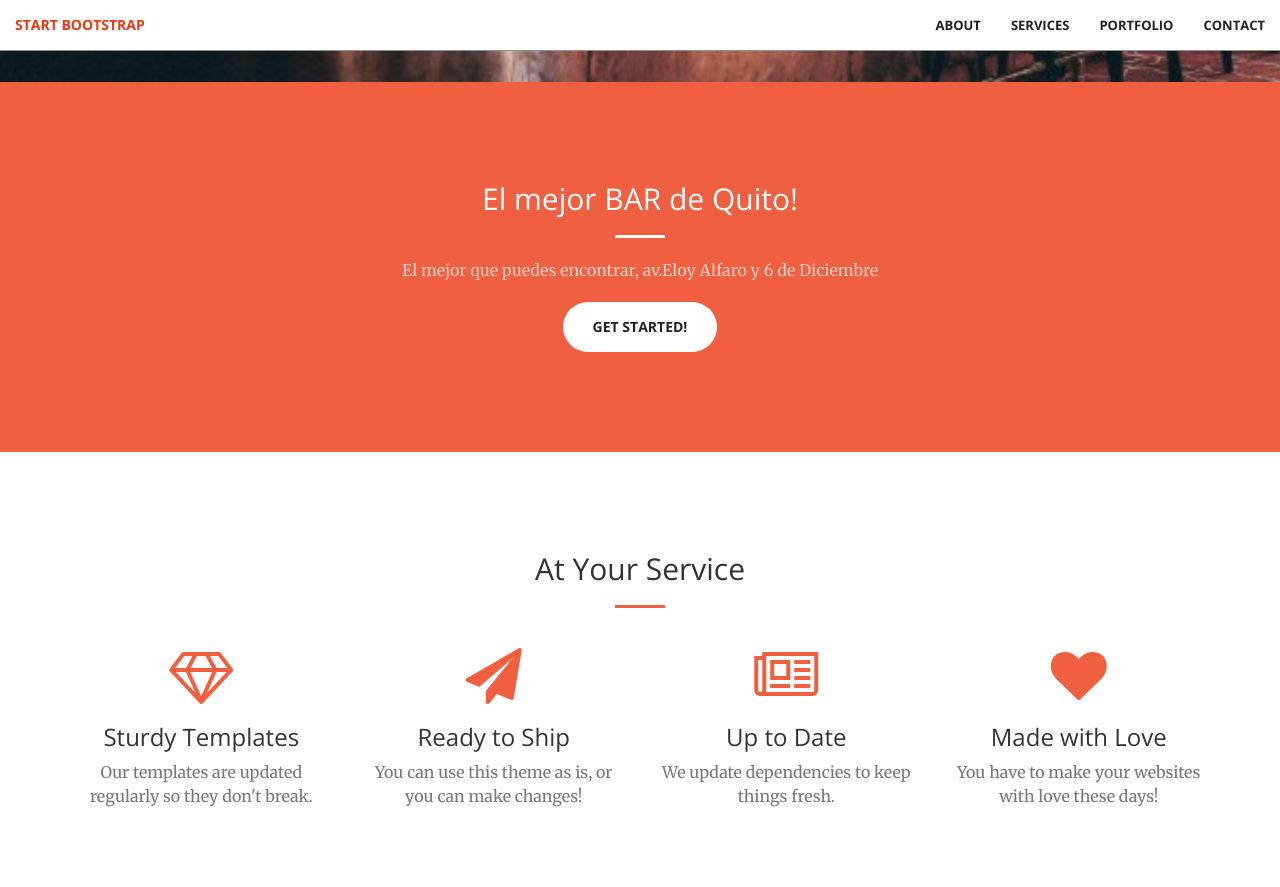
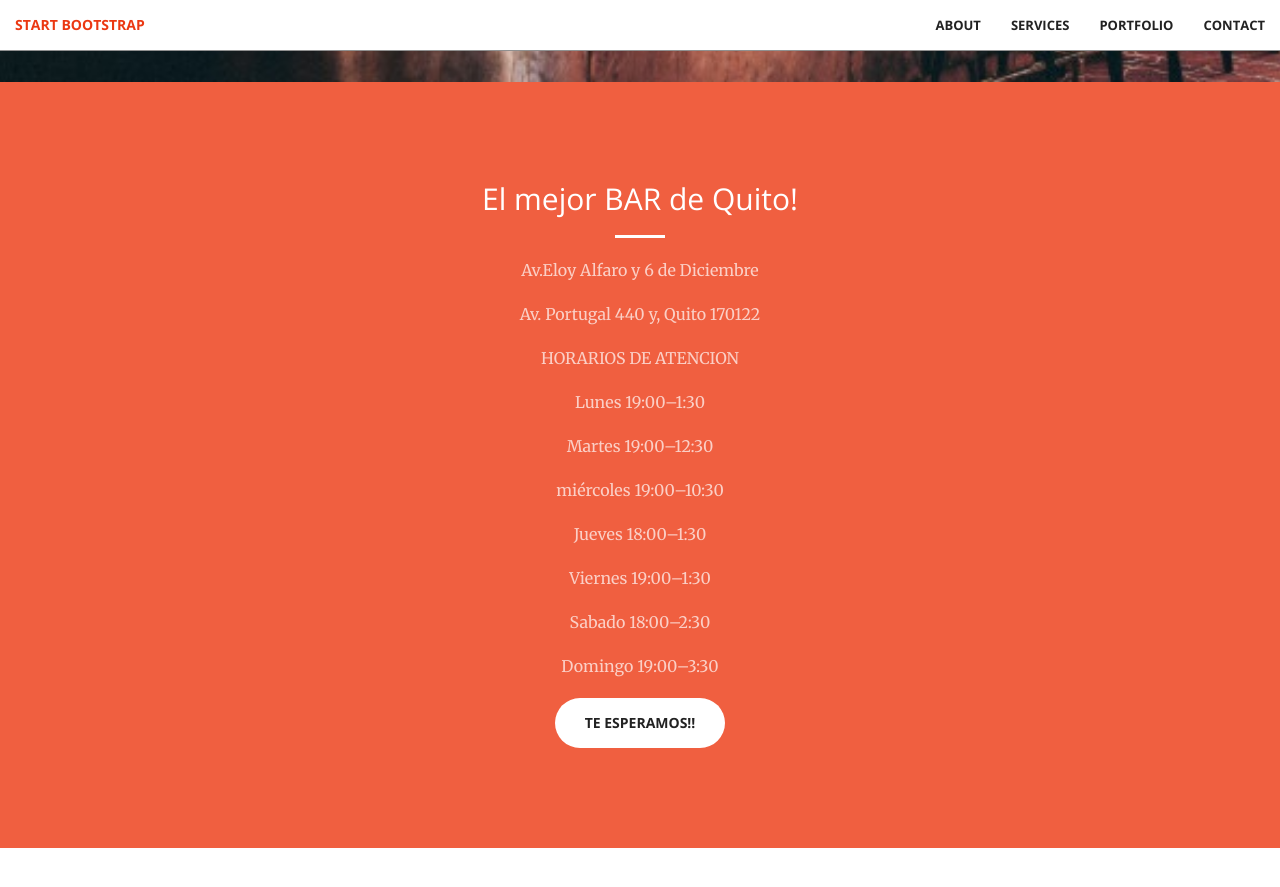
Before and after one commit to testaccountam/creativethemepruebas, a Jekyll site: the page built from index.html, in a window 1280 px wide and 900 px high, scrolled down 818 px. Shown: the top 887 px of the window. Built offline with Jekyll 4.4.1, drawn with Linux system fonts in a browser that asks for light colours.

Commit message:
Update call-to-action.html

```diff
--- a/_includes/call-to-action.html
+++ b/_includes/call-to-action.html
@@ -4,8 +4,17 @@
             <div class="col-lg-8 col-lg-offset-2 text-center">
                 <h2 class="section-heading">El mejor BAR de Quito!</h2>
                 <hr class="light">
-                <p class="text-faded">El mejor que puedes encontrar, av.Eloy Alfaro y 6 de Diciembre</p>
-                <a href="#" class="btn btn-default btn-xl">Get Started!</a>
+                <p class="text-faded">Av.Eloy Alfaro y 6 de Diciembre</p>
+                <p class="text-faded">Av. Portugal 440 y, Quito 170122</p>
+                <p class="text-faded">HORARIOS DE ATENCION</p>
+                <p class="text-faded">Lunes	19:00–1:30</p>
+                <p class="text-faded">Martes	19:00–12:30</p>
+                <p class="text-faded">miércoles	19:00–10:30</p>
+                <p class="text-faded">Jueves	18:00–1:30</p>
+                <p class="text-faded">Viernes	19:00–1:30</p>
+                <p class="text-faded">Sabado	18:00–2:30</p>
+                <p class="text-faded">Domingo   19:00–3:30</p>
+                <a href="" class="btn btn-default btn-xl">TE ESPERAMOS!!</a>
             </div>
         </div>
     </div>
```
